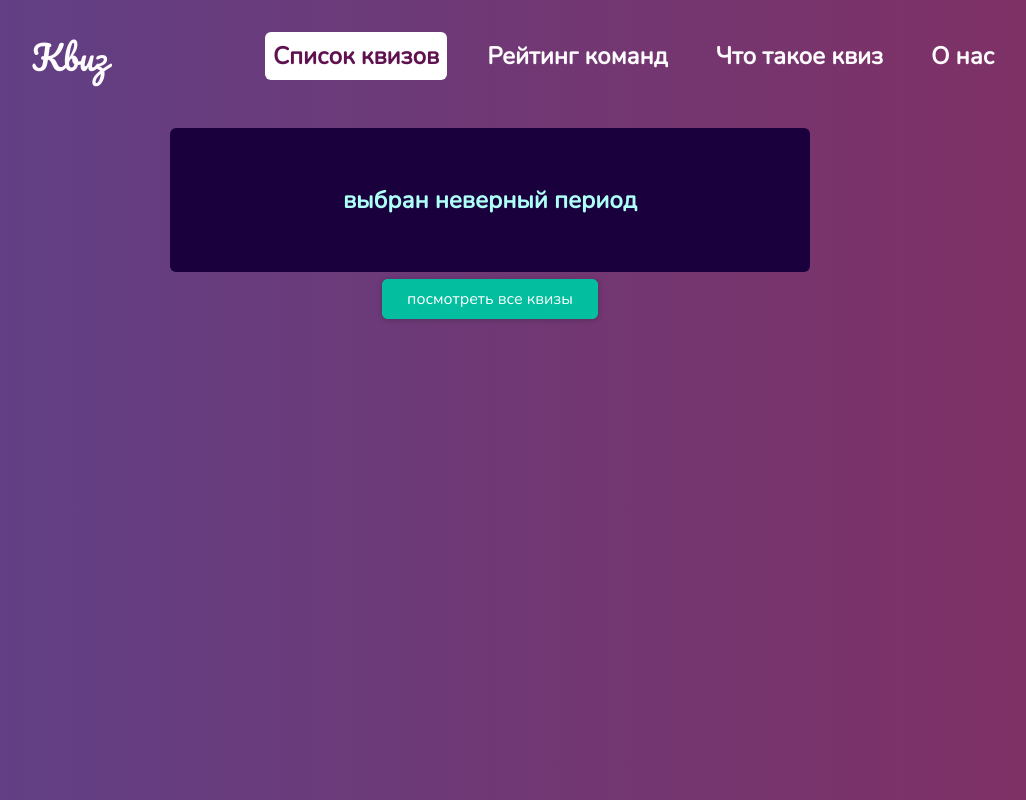
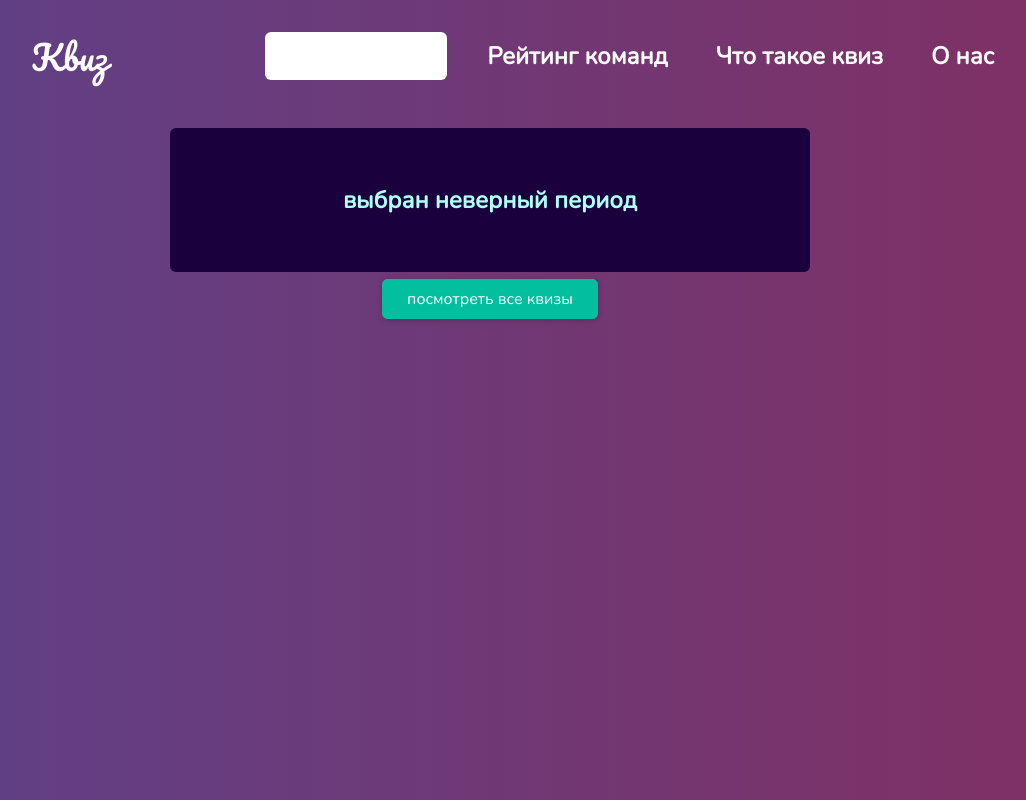
Before and after one commit to PopovDS617/pub-quiz-project, a Next.js app: page /events in a window 1280 px wide. Shown: the whole page, without its empty margins (150-1176 px from the left). Built offline with nearby package versions, Linux system fonts and the light colour scheme.

Commit message:
Update globals.scss

```diff
--- a/styles/globals.scss
+++ b/styles/globals.scss
@@ -155,7 +155,7 @@ a {
     transition: all 0.3s;
     background-color: white;
     border-radius: 6px;
-    color: $main-purple;
+    color: transparent;
 
     &:visited {
       text-decoration: none;
```
